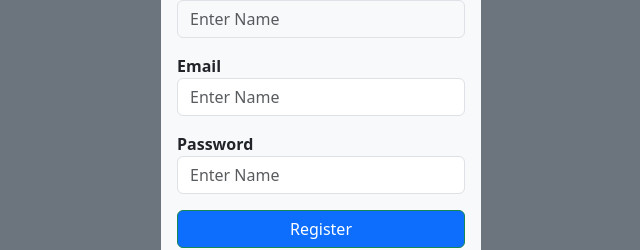
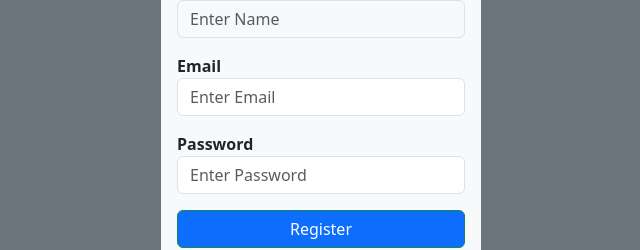
Before and after one commit to VivekKumar432/SRM-Batch-2, a React (Vite) app in the folder frontend/: page /admin in a window 1280 px wide. Shown: the part 264-514 px from the top of the page, without its empty margins (319-959 px from the left). Built offline with nearby package versions, Linux system fonts and the light colour scheme.

Commit message:
Update Admin.jsx

```diff
--- a/frontend/src/Admin.jsx
+++ b/frontend/src/Admin.jsx
@@ -42,7 +42,7 @@ function Admin() {
                         </label>
                         <input
                             type="email"
-                            placeholder="Enter Name"
+                            placeholder="Enter Email"
                             autoCapitalize="off"
                             name="email"
                             className="form-control rounded-7"
@@ -55,7 +55,7 @@ function Admin() {
                         </label>
                         <input
                             type="password"
-                            placeholder="Enter Name"
+                            placeholder="Enter Password"
                             autoCapitalize="off"
                             name="email"
                             className="form-control rounded-7"
```
